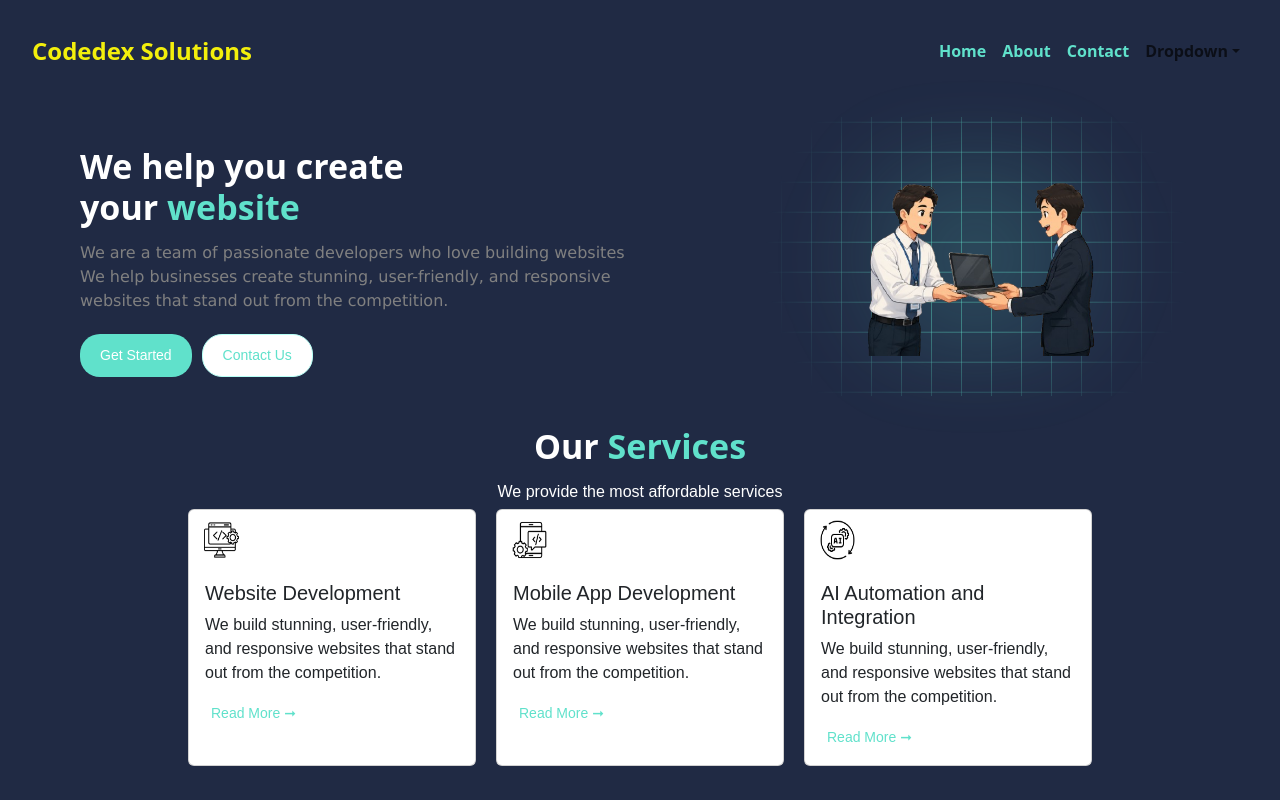
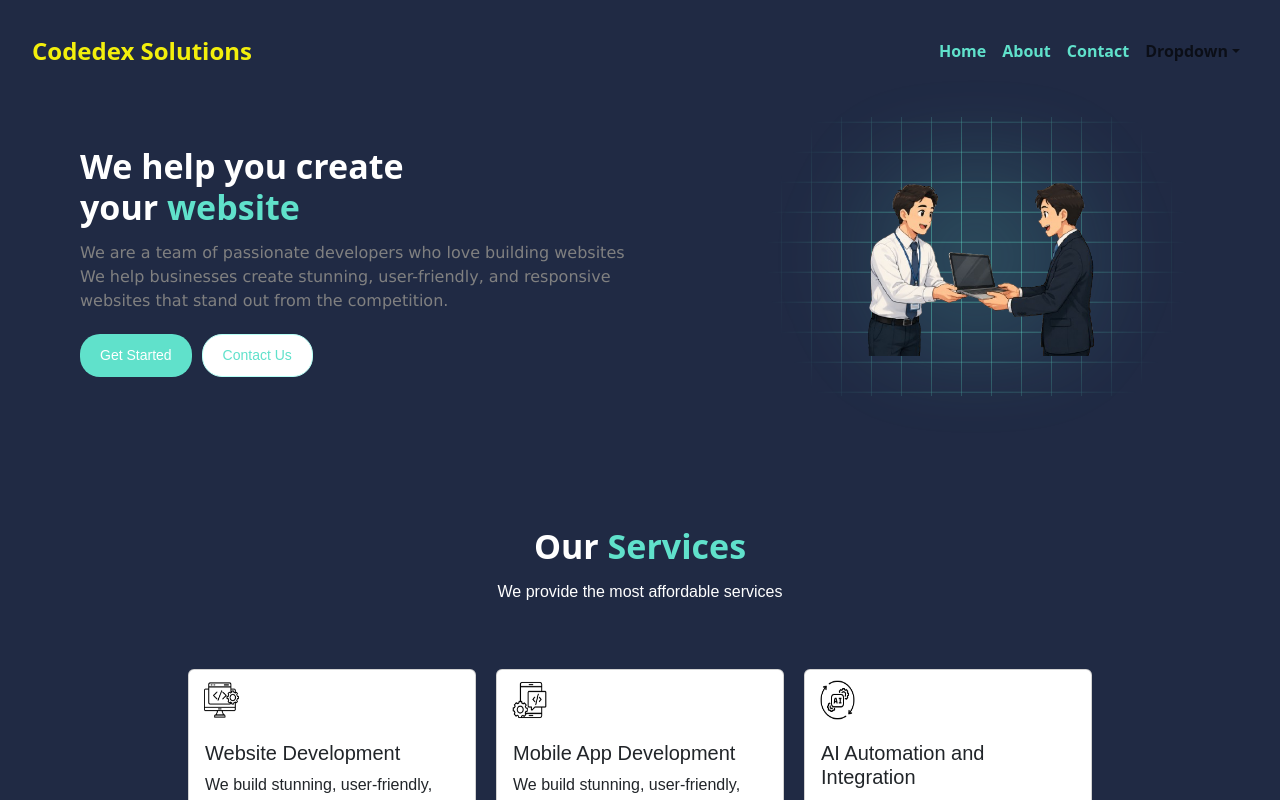
Before and after one commit to SaranshGolash/SoftwareAgencyCRM, a React (Create React App) app in the folder client/: page / in a window 1280 px wide. Shown: the top 800 px of the page. Built offline with nearby package versions, Linux system fonts and the light colour scheme.

Commit message:
Minor styling fixes

```diff
--- a/client/package.json
+++ b/client/package.json
@@ -3,7 +3,9 @@
   "version": "1.0.0",
   "private": true,
   "dependencies": {
+    "bootstrap": "^5.3.8",
     "react": "^18.3.1",
+    "react-bootstrap": "^2.10.10",
     "react-dom": "^18.3.1",
     "react-scripts": "5.0.1"
   },
--- a/client/src/App.js
+++ b/client/src/App.js
@@ -3,7 +3,7 @@ import Header from './components/Header';
 
 function App() {
   return (
-    <div style={{ padding: '20px', fontFamily: 'sans-serif', backgroundColor: '#202A44', maxHeight: '100vh' }}>
+    <div style={{ padding: '20px', fontFamily: 'sans-serif', backgroundColor: '#202A44', minHeight: '100vh' }}>
       <Header />
     </div>
   );
--- a/client/src/components/Header.jsx
+++ b/client/src/components/Header.jsx
@@ -21,8 +21,10 @@ function Header() {
     return (
         <>
         <NavBar links={links}/>
-        <HeaderBody />
-        <HeaderServices />
+        <div style={{display:'flex', flexDirection:'column', gap:'100px'}}>
+            <HeaderBody />
+            <HeaderServices />
+        </div>
         </>
     );
 }
--- a/client/src/components/HeaderServices.jsx
+++ b/client/src/components/HeaderServices.jsx
@@ -58,7 +58,7 @@ function HeaderServices() {
             <div className="services body" style={HeaderStyle}>
                 <h1 style={headerBodyStyle}>Our <span style={{color:"#60E1CB"}}>Services</span></h1>
                 <span style={{color:'#FFFFFF'}}>We provide the most affordable services</span>
-                <div className="services-card" style={{display: 'flex', justifyContent: 'flex-start', flexFlow: 'row nowrap', gap: '20px'}}>
+                <div className="services-card" style={{display: 'flex', justifyContent: 'flex-start', flexFlow: 'row nowrap', gap: '20px', marginTop:"60px"}}>
                     <ServiceCard
                     serviceName={"Website Development"}
                     serviceDescription={"We build stunning, user-friendly, and responsive websites that stand out from the competition."}
```
Also changed, not shown: 1 other file (tests, documents, lock files or other folders).
